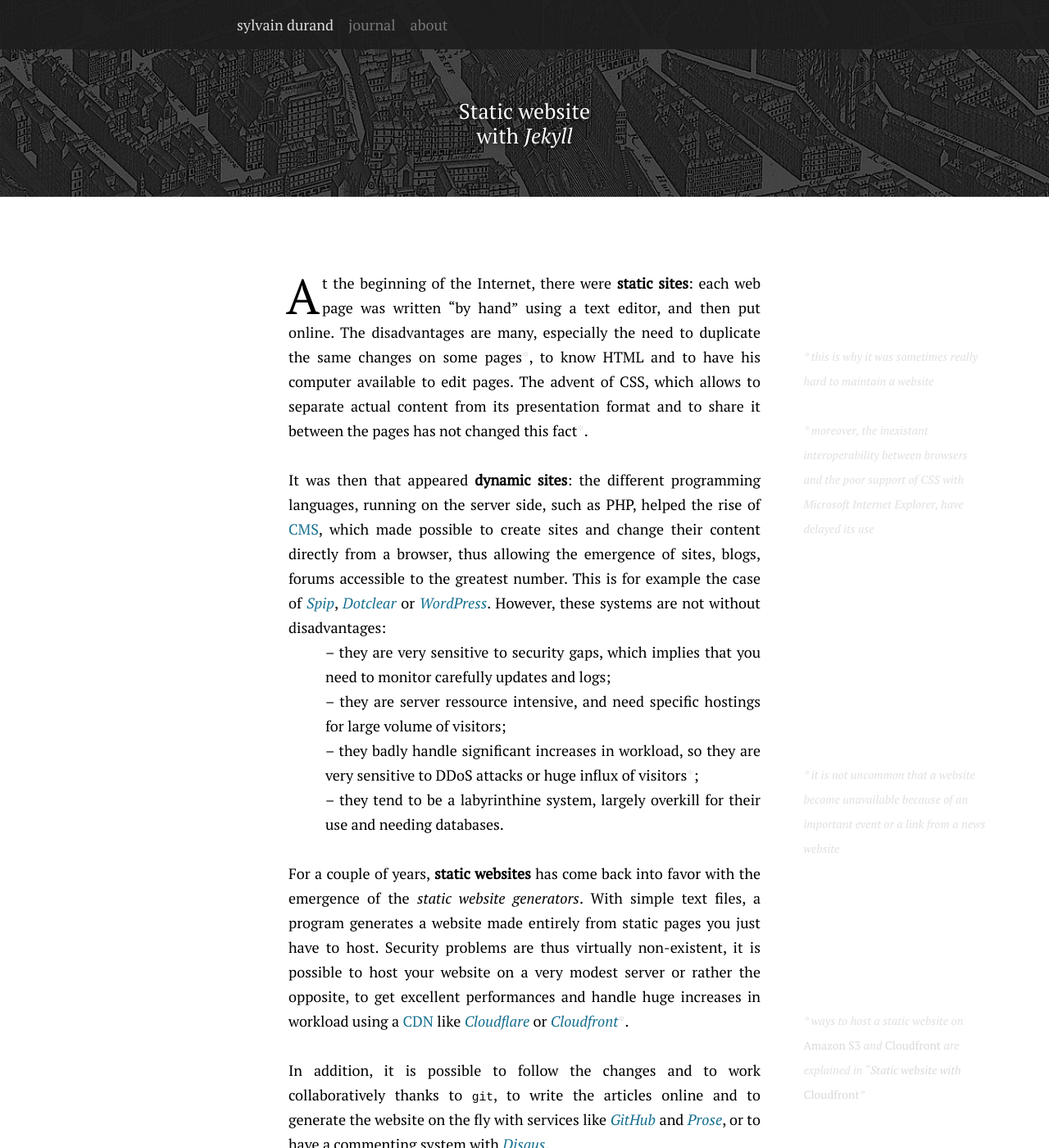
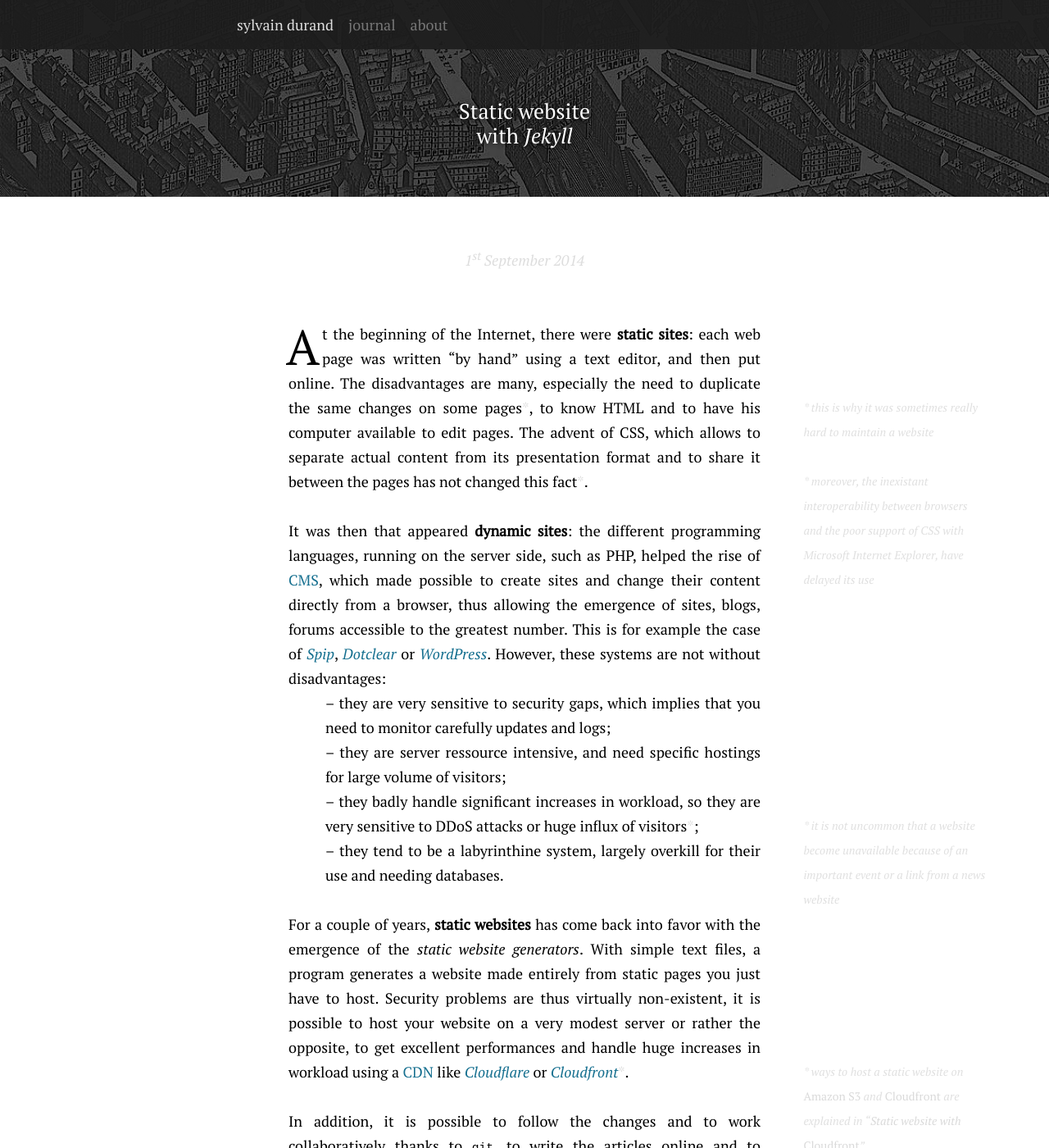
Before and after one commit to simonmeggle/simonmeggle.github.io, a Jekyll site: the page built from _posts/en/2014-09-01-static-website-with-jekyll.md, in a window 1280 px wide and 1400 px high. Shown: the whole window at 82% size. Built offline with Jekyll 4.4.1, drawn with Linux system fonts in a browser that asks for light colours; Markdown is read by kramdown in place of the engine named in the settings.

Commit message:
Add date before post

```diff
--- a/_includes/style.sass
+++ b/_includes/style.sass
@@ -188,6 +188,13 @@ abbr
   font-size: .8em
   border-bottom: .1em solid #DDD
 
+.date
+  $size: 18 !global
+  +font
+  +padding(0,1)
+  font-style: italic
+  color: #ddd
+
 {% endif %}
 
 
--- a/_layouts/default.html
+++ b/_layouts/default.html
@@ -6,7 +6,7 @@ layout: compress
 <head>
   <meta charset="utf-8">
   <meta name="viewport" content="width=450, maximum-scale=1.0, user-scalable=no">
-  <meta name="description" content="{% if page.title == 'Articles' %}{{ site.t[page.lang].description }}{% else %}{{ page.excerpt | strip_html }}{% endif %}">
+  <meta name="description" content="{% if page.type == 'pages' %}{{ site.t[page.lang].description }}{% else %}{{ page.excerpt | strip_html }}{% endif %}">
   <title>{{page.title | strip_html}} – Sylvain Durand</title>
   <link rel="icon" href="/medias/design/favicon.ico" />
   {% assign posts=site.posts | where:"date", page.date %}
@@ -37,6 +37,12 @@ layout: compress
 
 <h1>{{ page.title }}</h1>
 
+<div class="date">
+  {% if page.type != 'pages' %}
+    {% include date.html date=page.date %}
+  {% endif %}
+</div>
+
 <div class="content">
   {% include typo.html %}
 </div>
```
